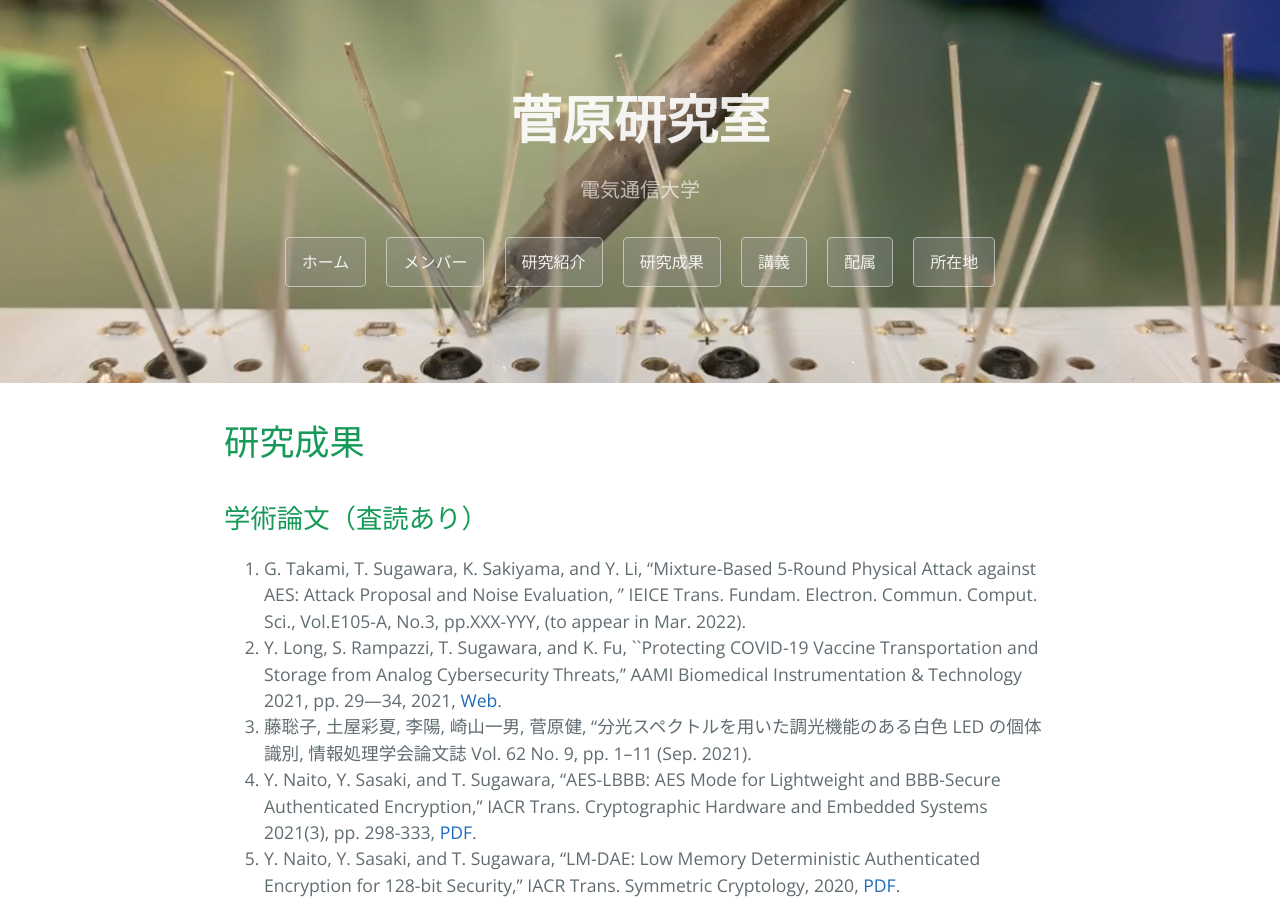
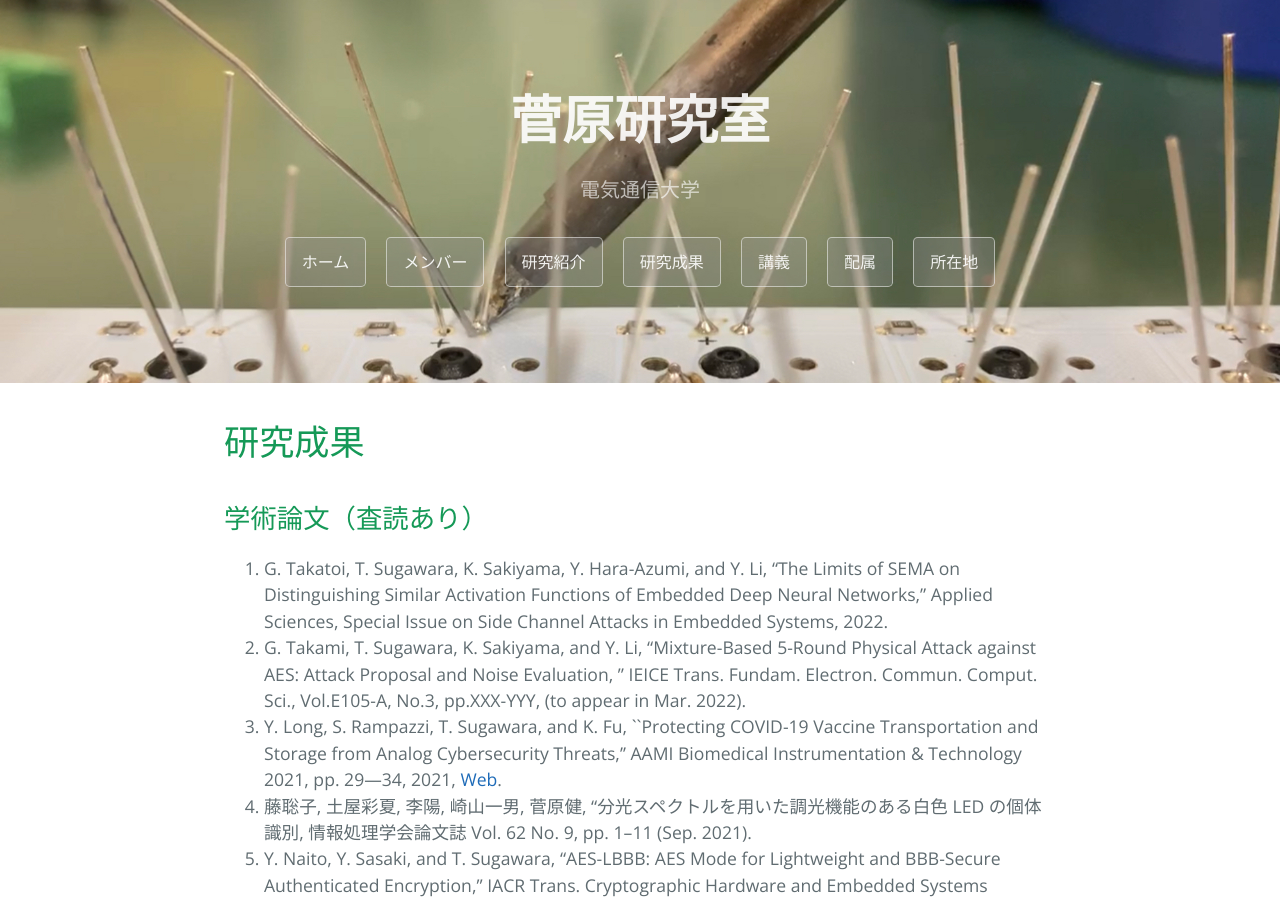
Before and after one commit to sugawara-bbbb/weblab, a Jekyll site: the page built from publication.md, in a window 1280 px wide and 900 px high. Built offline with Jekyll 4.4.1, drawn with Linux system fonts in a browser that asks for light colours; our own code applies the rules of GitHub Pages for plain Markdown files.

Commit message:
publication

```diff
--- a/publication.md
+++ b/publication.md
@@ -9,6 +9,7 @@ layout: default
 
 ## 学術論文（査読あり）
 
+1. G. Takatoi, T. Sugawara, K. Sakiyama, Y. Hara-Azumi, and Y. Li, "The Limits of SEMA on Distinguishing Similar Activation Functions of Embedded Deep Neural Networks," Applied Sciences, Special Issue on Side Channel Attacks in Embedded Systems, 2022.
 1. G. Takami, T. Sugawara, K. Sakiyama, and Y. Li, “Mixture-Based 5-Round Physical Attack against AES: Attack Proposal and Noise Evaluation, ” IEICE Trans. Fundam. Electron. Commun. Comput. Sci., Vol.E105-A, No.3, pp.XXX-YYY, (to appear in Mar. 2022).
 1. Y. Long, S. Rampazzi, T. Sugawara, and K. Fu, ``Protecting COVID-19 Vaccine Transportation and Storage from Analog Cybersecurity Threats,’’ AAMI Biomedical Instrumentation & Technology 2021, pp. 29—34, 2021, [Web](https://meridian.allenpress.com/bit/article/55/3/112/469795/).
 1. 藤聡子, 土屋彩夏, 李陽, 崎山一男, 菅原健, "分光スペクトルを用いた調光機能のある白色 LED の個体識別, 情報処理学会論文誌 Vol. 62 No. 9, pp. 1–11 (Sep. 2021).
```
